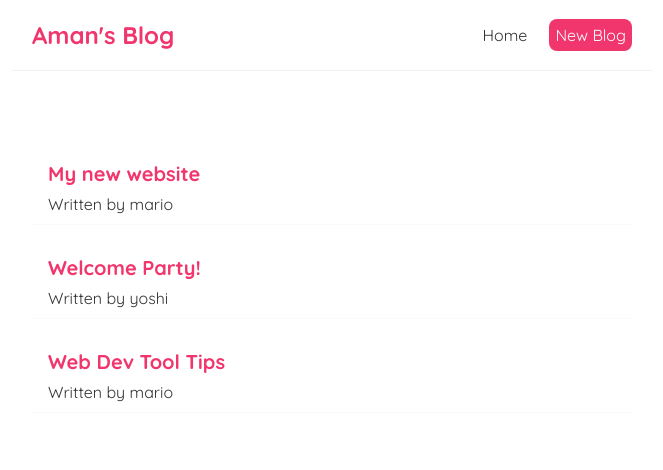
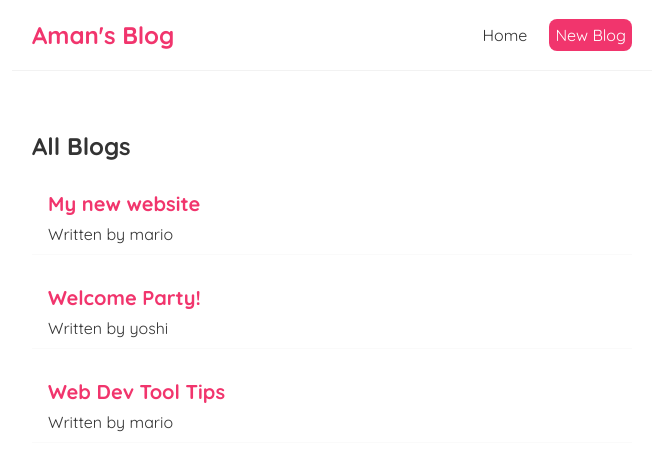
Before and after one commit to amanRecreates/react_blog, a React (Create React App) app: page / in a window 1280 px wide. Shown: the top 470 px of the page, without its empty margins (308-971 px from the left). Built offline with nearby package versions, Linux system fonts and the light colour scheme.

Commit message:
learned about props

```diff
--- /dev/null
+++ b/src/BlogList.js
@@ -0,0 +1,16 @@
+const BlogList = ({blogs, title}) => {
+
+    return (
+        <div className="blog-list">
+            <h2>{ title }</h2>
+            {blogs.map((blog) => (
+                <div className="blog-preview" key={blog.id}>
+                    <h2>{ blog.title }</h2>
+                    <p>Written by { blog.author }</p>
+                </div>
+            ))}
+        </div>
+    );
+}
+
+export default BlogList;
--- a/src/Home.js
+++ b/src/Home.js
@@ -1,4 +1,5 @@
 import { useState } from "react";
+import BlogList from "./BlogList";
 
 const Home = () => {
 
@@ -10,12 +11,7 @@
 
     return (
         <div className="home">
-            {blogs.map((blog) => (
-                <div className="blog-preview" key={blog.id}>
-                    <h2>{ blog.title }</h2>
-                    <p>Written by { blog.author }</p>
-                </div>
-            ))}
+            <BlogList blogs={blogs} title="All Blogs" />
         </div>
     );
 }
```
